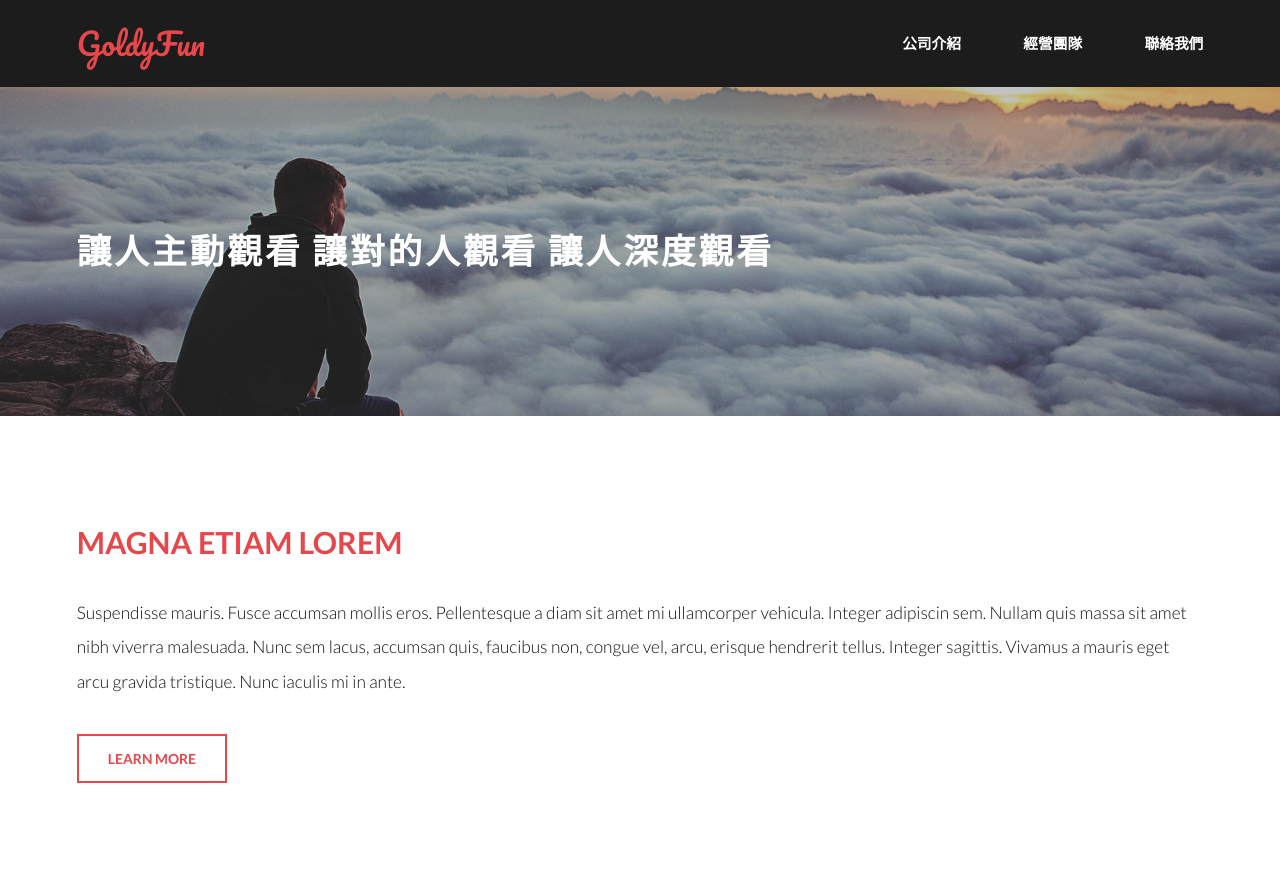
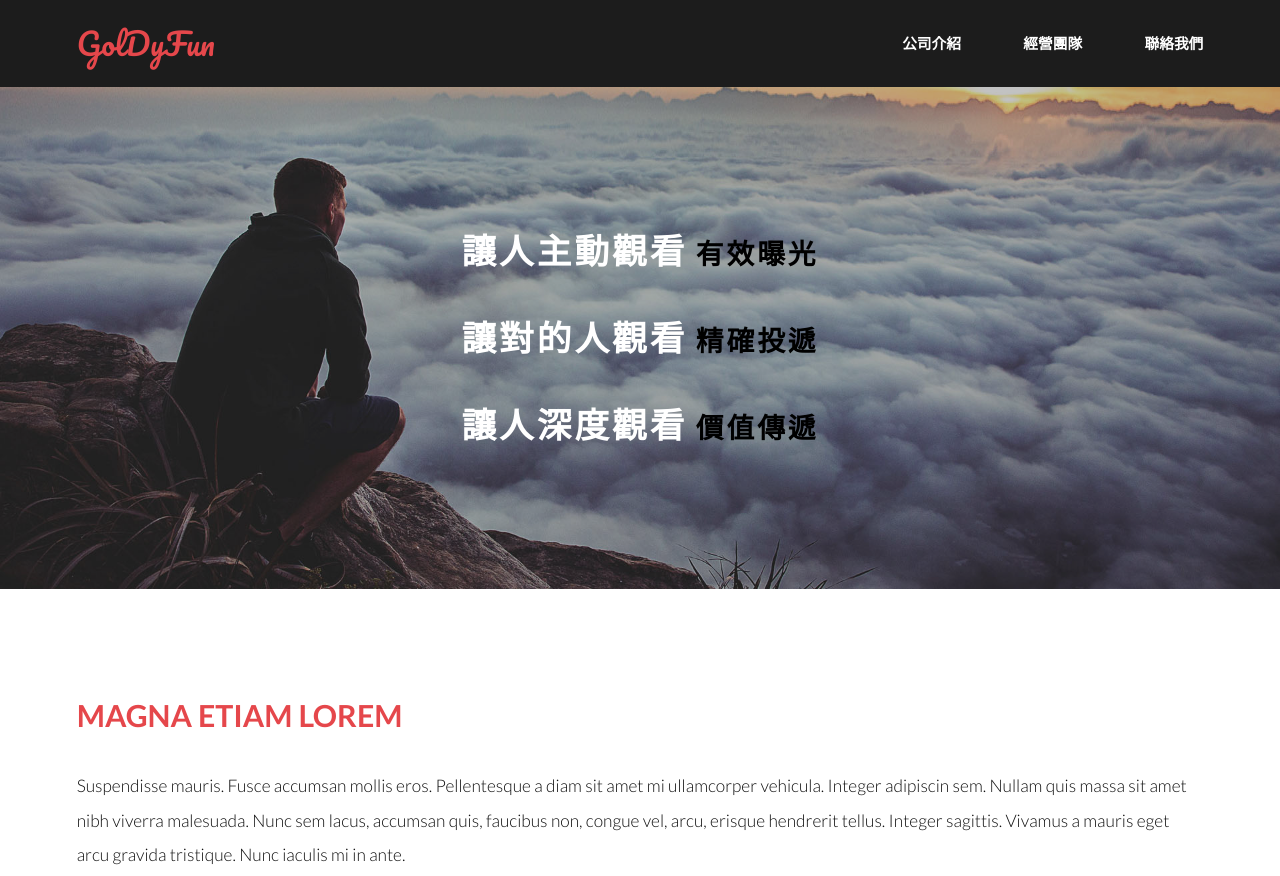
Before and after one commit to taasbaba/introspect, a plain HTML site: page index.html in a window 1280 px wide. Shown: the top 876 px of the page. Drawn offline with Linux system fonts and the light colour scheme.

Commit message:
修正 banner

```diff
--- a/index.html
+++ b/index.html
@@ -16,7 +16,7 @@
 		<!-- Header -->
 			<header id="header">
 				<div class="inner">
-					<a href="index.html" class="logo">GoldyFun</a>
+					<a href="index.html" class="logo">GolDyFun</a>
 					<nav id="nav">
 						<a href="index.html">公司介紹</a>
 						<a href="generic.html">經營團隊</a>
@@ -28,15 +28,10 @@
 
 		<!-- Banner -->
 			<section id="banner">
-				<div class="inner">
-					<h1>讓人主動觀看 讓對的人觀看 讓人深度觀看</h1>
-				<!--
-					<h1>Introspect: <span>A free + fully responsive<br />
-					site template by TEMPLATED</span></h1>
-					<ul class="actions">
-						<li><a href="#" class="button alt">Get Started</a></li>
-					</ul>
-				-->
+				<div class="inner" style="text-align: center;">
+					<h1>讓人主動觀看<span style="font-size:0.8em; color:#000000; font-weight: bold;"> 有效曝光</span></h1>
+					<h1>讓對的人觀看<span style="font-size:0.8em; color:#000000; font-weight: bold;"> 精確投遞</span></h1>
+					<h1>讓人深度觀看<span style="font-size:0.8em; color:#000000; font-weight: bold;"> 價值傳遞</span></h1>
 				</div>
 			</section>
 
```
